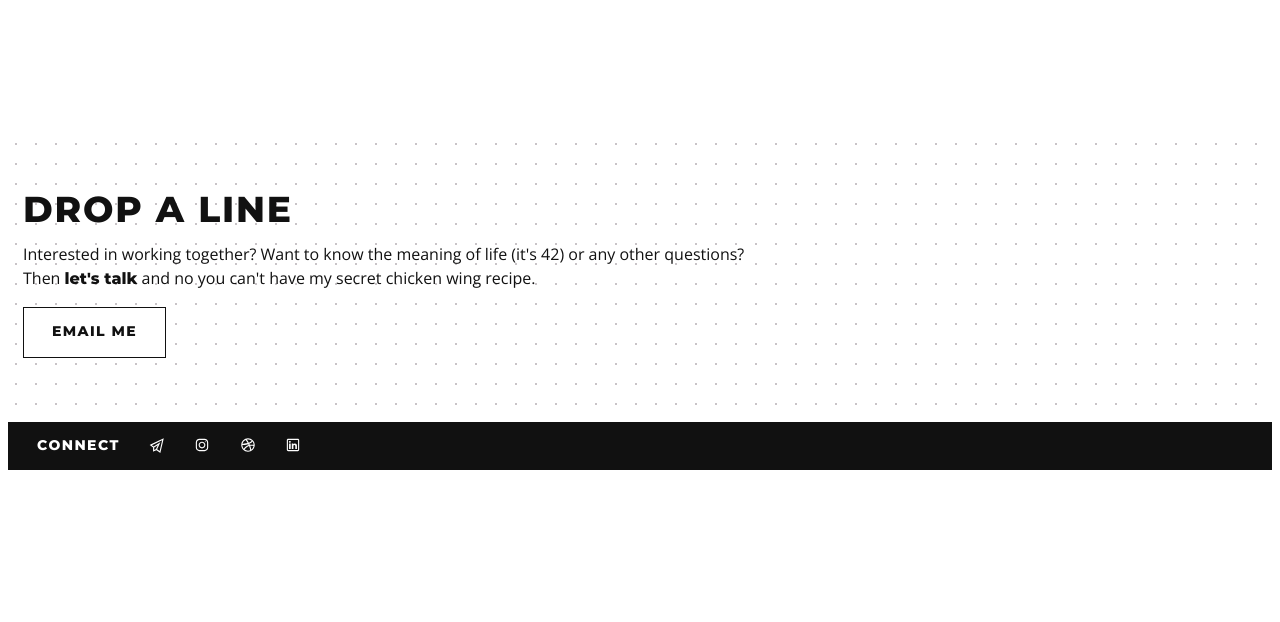
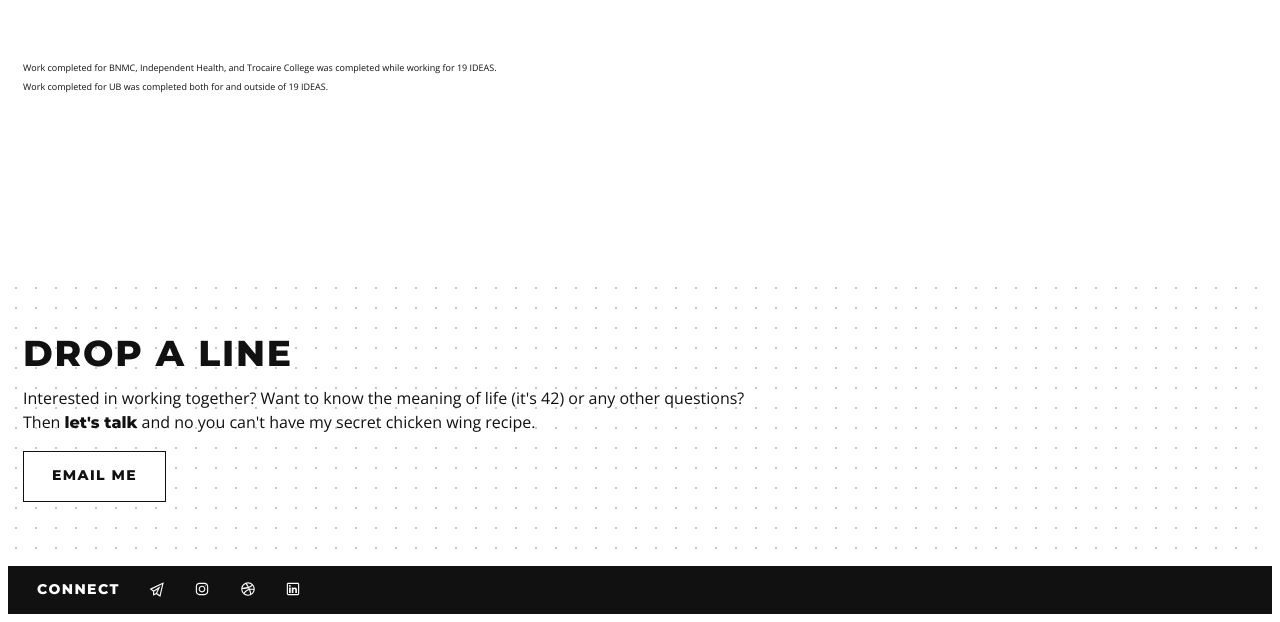
Before and after one commit to tylercoderre/tylercoderre.github.io, a website: page index.html in a window 1280 px wide. Shown: the part 5545-6167 px from the top of the page. Before the commit the page ends 6023 px from the top, so only its background shows below. Drawn offline with nearby package versions, Linux system fonts and the light colour scheme.

Commit message:
Verbiage Change
Verbiage Change

```diff
--- a/index.html
+++ b/index.html
@@ -315,6 +315,9 @@
         <div class="col-lg-2 col-md-2 col-sm-6">
           <img class="client-logo" src="images/logos/University-At-Buffalo-Logo.png" alt="University at Buffalo">
         </div>
+        <div class="col-lg-12 headlineRow">
+          <p style="font-size: 9px; margin-bottom: 5px;">Work completed for BNMC, Independent Health, and Trocaire College was completed while working for 19&nbsp;IDEAS.</p><p style="font-size: 9px;">Work completed for UB was completed both for and outside of 19&nbsp;IDEAS.</p>
+        </div>
         <div class="gap"></div>
       </div>
     </div>
```
